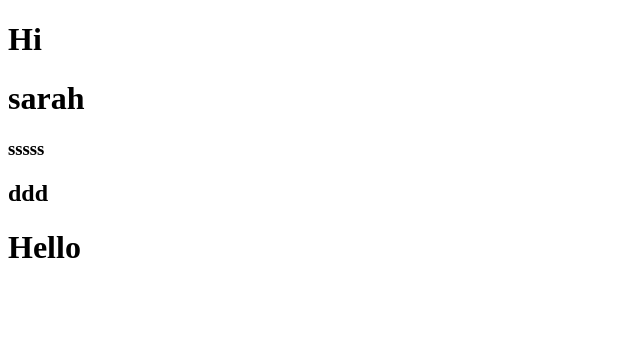
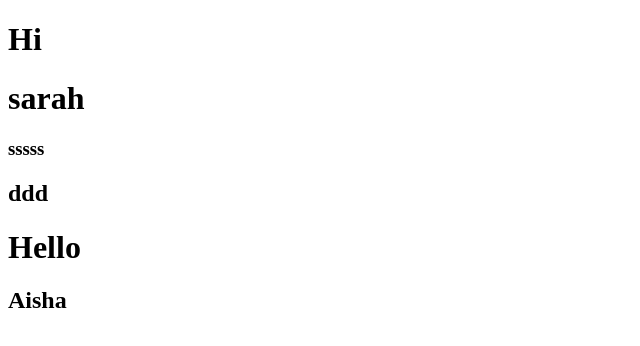
Before and after one commit to Hadeel-Hassan/SeniorProject, a plain HTML site: page index.html in a window 1280 px wide. Shown: the whole page, without its empty margins (0-640 px from the left). Drawn offline with Linux system fonts and the light colour scheme.

Commit message:
added h2

```diff
--- a/index.html
+++ b/index.html
@@ -13,6 +13,7 @@
     <h3>sssss</h3>
     <h2>ddd</h2>
     <h1>Hello</h1>
+    <h2>Aisha</h2>
 </body>
 
 </html>
```
